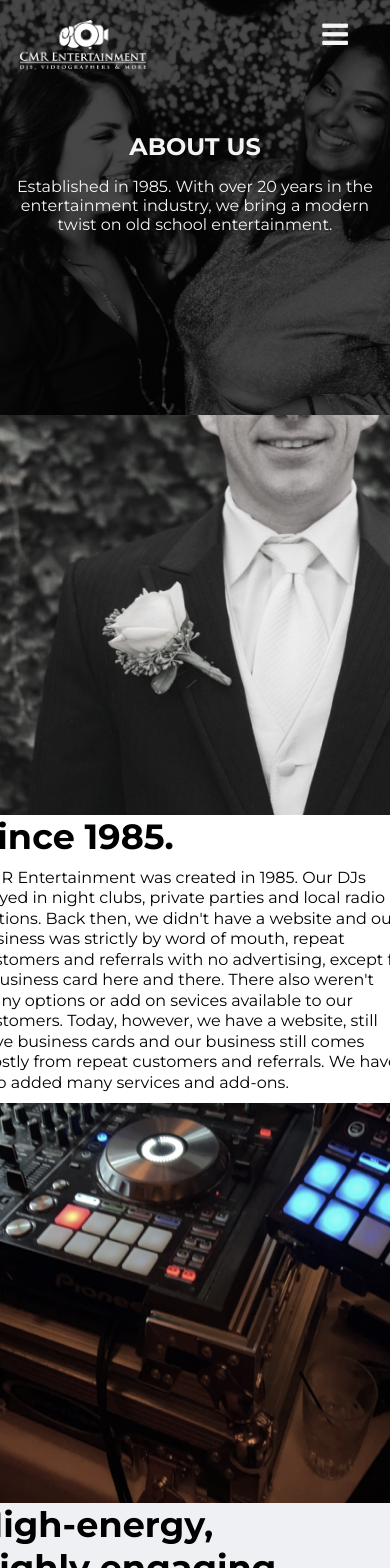
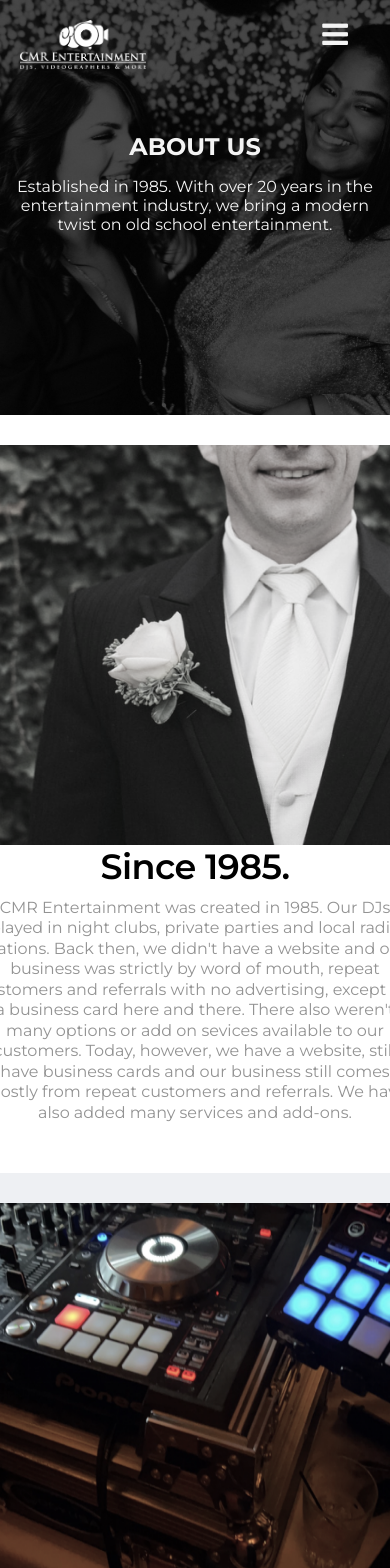
Before and after one commit to crinaldi44/CMR-Entertainment, a React (Create React App) app: page /about in a window 390 px wide. Shown: the top 1568 px of the page. Built offline with nearby package versions, Linux system fonts and the light colour scheme.

Commit message:
AboutLanding changes
Enhanced responsiveness of AboutLanding component

```diff
--- a/src/components/about/AboutLanding.css
+++ b/src/components/about/AboutLanding.css
@@ -5,14 +5,17 @@
 /* Typography/Configuration */
 .landing__container section h1 {
     font-size: 35px;
-    max-width: 360px;
+    font-weight: 600;
+    letter-spacing: -0.5px;
+    width: 320px;
     margin: 0;
 }
 
 .landing__container section p {
     width: 440px;
     line-height: 1.28;
-    margin: 10px 0 10px 0;
+    margin: 10px 0 20px 0;
+    color: #939393;
 }
 
 .landing__container section img {
@@ -30,7 +33,6 @@
     justify-content: space-around;
     align-items: center;
     margin: auto;
-    padding: 0 80px 0 80px;
     text-align: left;
 }
 
@@ -51,6 +53,12 @@
 
     .landing__container > section {
         flex-direction: column;
+        padding: 30px 0 30px 0;
+        text-align: center;
+    }
+
+    .landing__container section h1 {
+        margin: auto;
     }
 
 }
```
